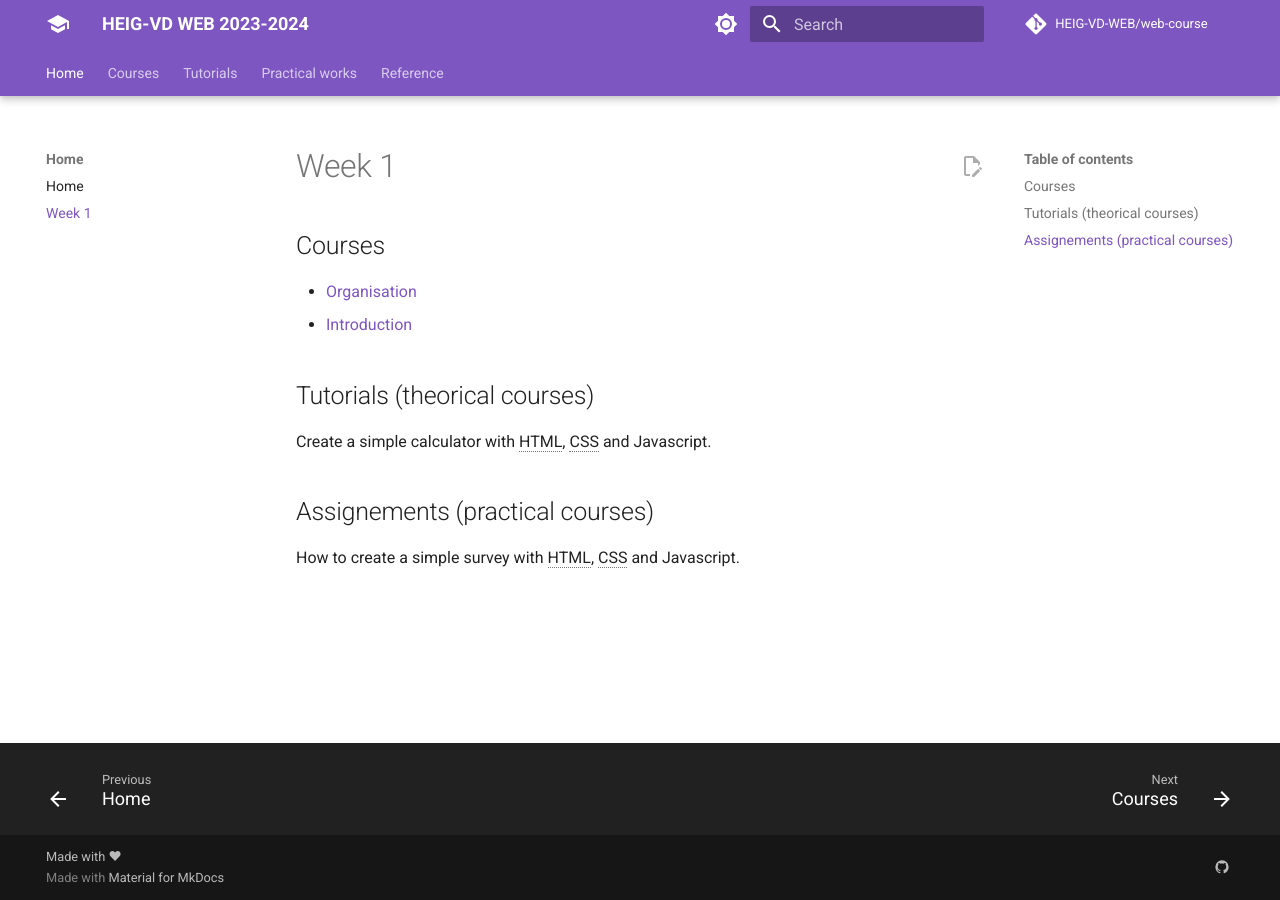
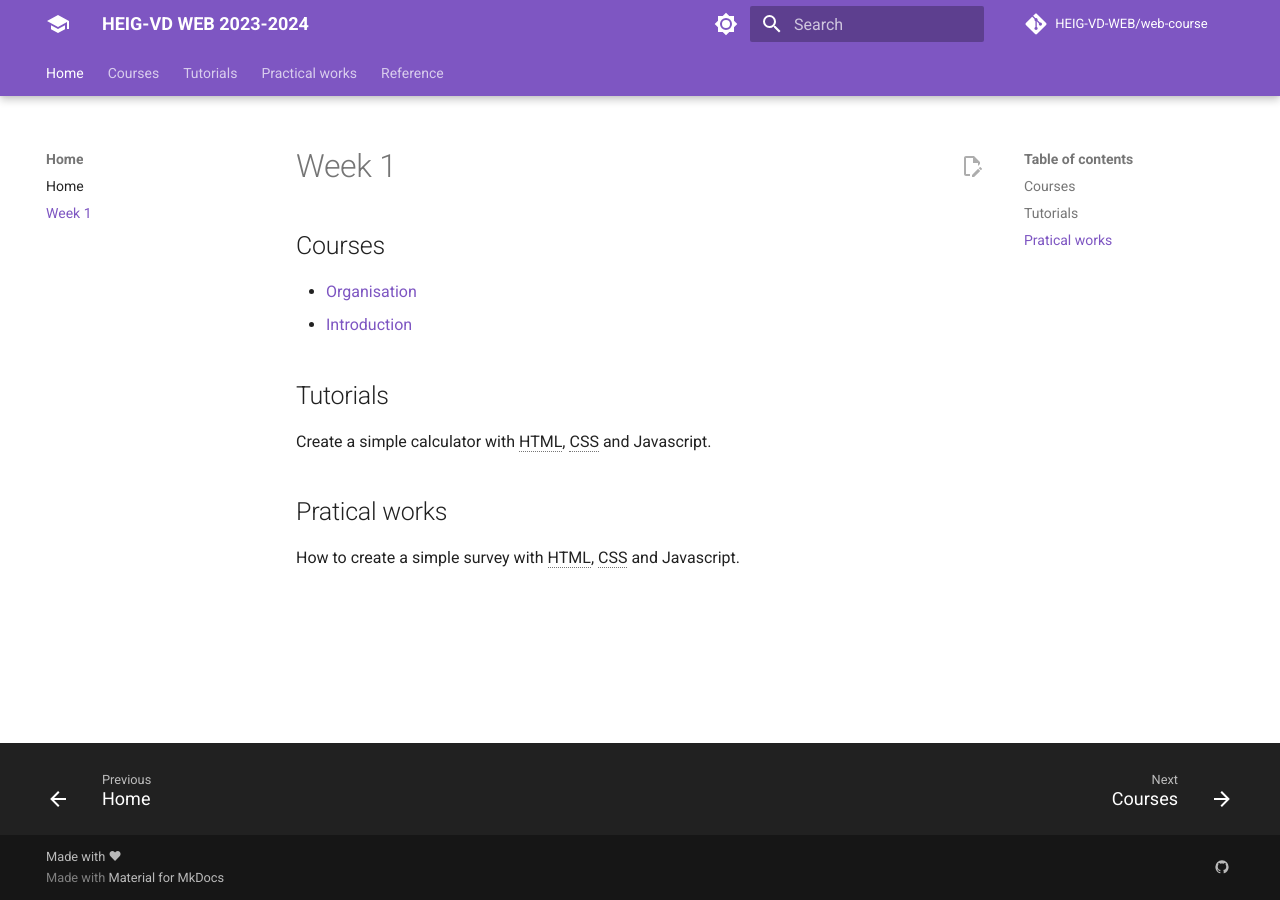
Before and after one commit to HEIG-VD-WEB/web-course, an MkDocs documentation site: the page built from docs/weeks/week-1.md, in a window 1280 px wide. Built offline with MkDocs 1.6.1 and Material for MkDocs 9.7.7, drawn with Linux system fonts in a browser that asks for light colours; comment, search, counter and statistics services are not loaded.

Commit message:
clean things up

```diff
--- a/docs/weeks/week-1.md
+++ b/docs/weeks/week-1.md
@@ -5,10 +5,10 @@
 - [Organisation](/web-course/courses/organisation/)
 - [Introduction](/web-course/courses/introduction/)
 
-## Tutorials (theorical courses)
+## Tutorials
 
 Create a simple calculator with HTML, CSS and Javascript.
 
-## Assignements (practical courses)
+## Pratical works
 
 How to create a simple survey with HTML, CSS and Javascript.
```
Also changed, not shown: docs/glossary.md (+1 -0 lines), docs/index.md (+1 -1 lines).
